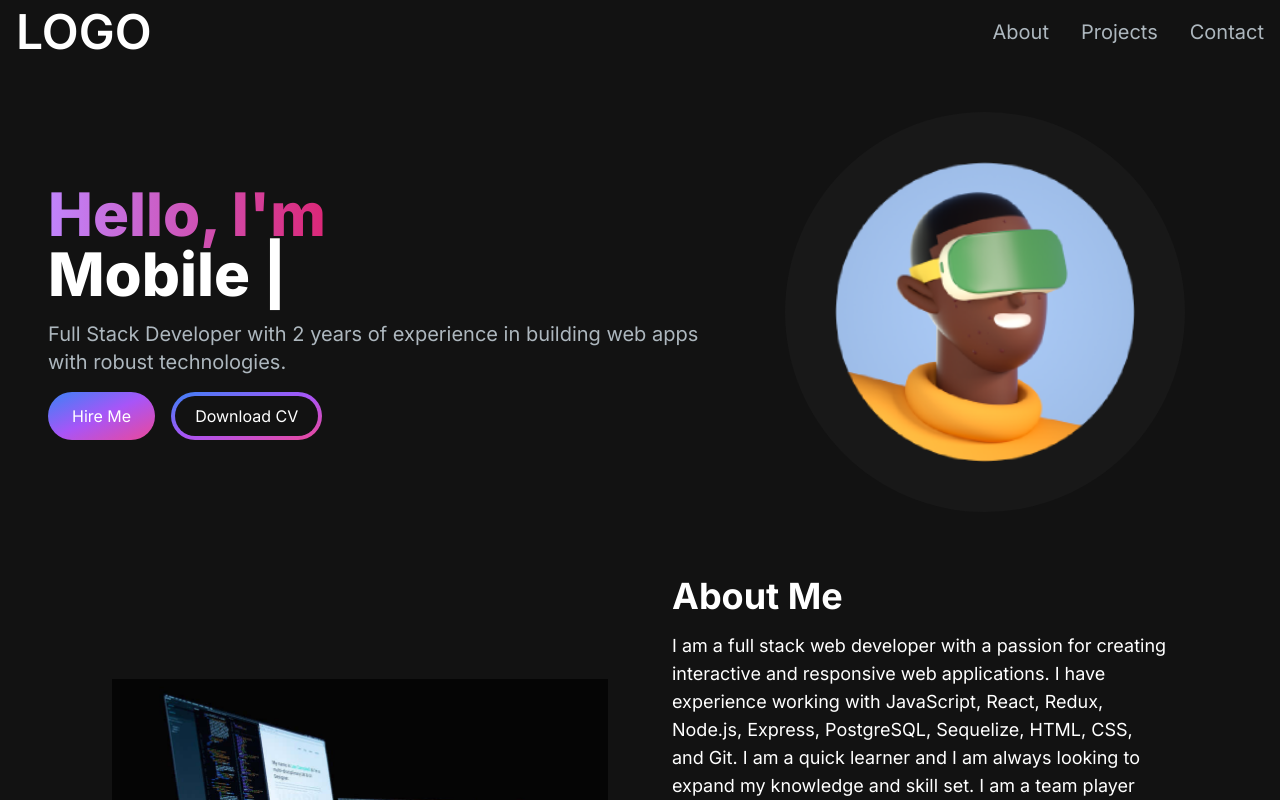
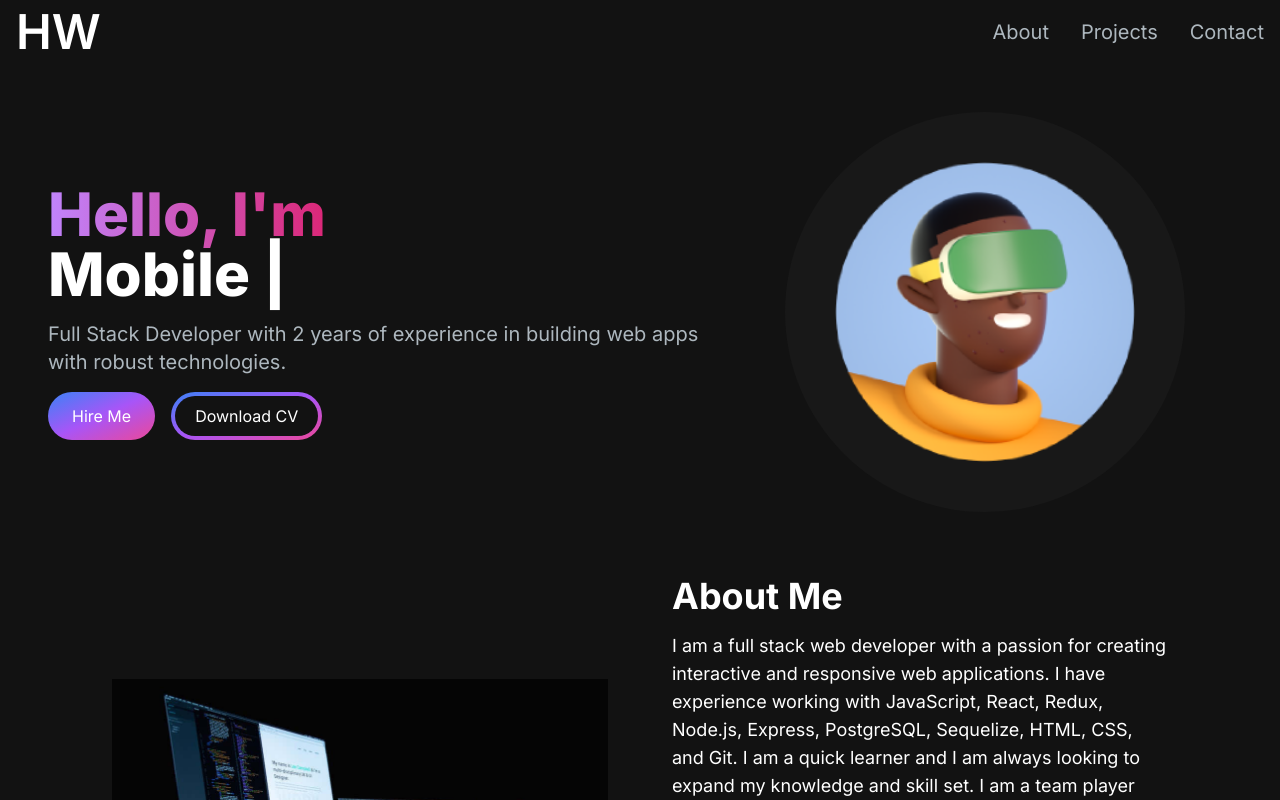
Before and after one commit to harywadhwa/Portfolio-website, a Next.js app: page / in a window 1280 px wide. Shown: the top 800 px of the page. Built offline with nearby package versions, Linux system fonts and the light colour scheme.

Commit message:
Changed logo

```diff
--- a/src/app/components/Footer.jsx
+++ b/src/app/components/Footer.jsx
@@ -4,7 +4,7 @@ const Footer = () => {
   return (
     <footer className='footer border border-t-[#33353F] border-l-transparent border-r-transparent text-white'>
         <div className='container p-12 flex justify-between'>
-            <span>LOGO</span>
+            <span>HW</span>
             <p className='text-slate-600 '>All rights reserved.</p>
         </div>
     </footer>
--- a/src/app/components/navbar.jsx
+++ b/src/app/components/navbar.jsx
@@ -29,7 +29,7 @@ const Navbar = () => {
     <nav className='fixed top-0 left-0 right-0 z-10 bg-[#121212] bg-opacity-100'>
         <div className='flex flex-wrap items-center justify-between mx-auto px-4 py-2'>
             <Link href={"/"} className='text-2xl md:text-5xl text-white font-semibold'>
-                LOGO
+                HW
             </Link>
             <div className='mobile-menu block md:hidden'>
                 {
```
